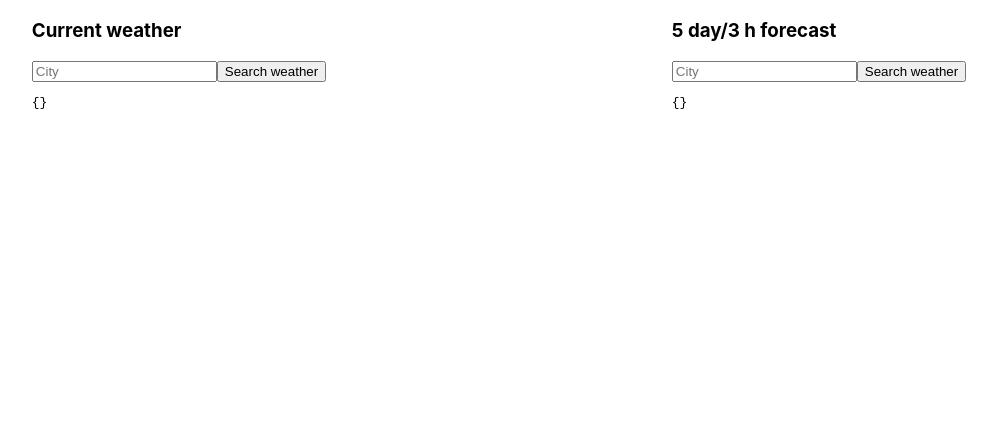
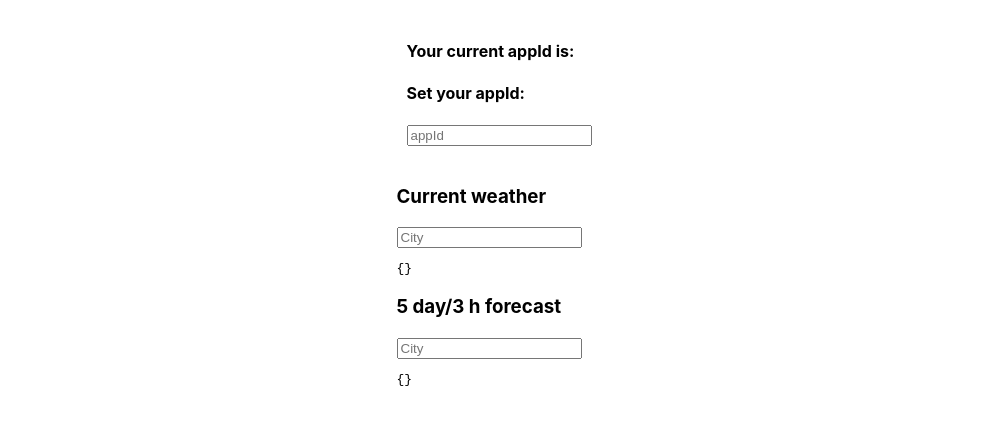
Before and after one commit to terreta-dev/tramuntana, a React (Create React App) app: page / in a window 1280 px wide. Shown: the top 424 px of the page, without its empty margins (141-1138 px from the left). Built offline with nearby package versions, Linux system fonts and the light colour scheme.

Commit message:
feat(global-state): create appcontext and components

```diff
--- a/src/api/clients/base.ts
+++ b/src/api/clients/base.ts
@@ -13,9 +13,6 @@ export const get = <T = any>(
   url: string,
   config?: AxiosRequestConfig
 ): Promise<T> => {
-  if (config) {
-    config.params['appId'] = process.env.REACT_APP_OPENWEATHER_KEY;
-  }
   return axiosInstance
     .get(url, config)
     .then((response: AxiosResponse<T>) => response.data)
--- a/src/api/interfaces/search-parameters.ts
+++ b/src/api/interfaces/search-parameters.ts
@@ -4,4 +4,5 @@ export interface SearchParameters {
   lat?: number;
   lon?: number;
   zip?: string;
+  appId: string;
 }
--- a/src/components/app/App.tsx
+++ b/src/components/app/App.tsx
@@ -1,56 +1,17 @@
-import React, { useState, useEffect, FormEvent } from 'react';
+import React from 'react';
 import './App.css';
-import { getCurrentWeather } from '../../api/clients/current-weather';
-import { CurrentWeather } from '../../api/interfaces/current-weather';
-import { getFiveDayForecast } from '../../api/clients/five-day-forecast';
-import { FiveDayForecast } from '../../api/interfaces/five-day-forecast';
+
+import { AppContextProvider } from '../../contexts/appContext';
+import { Home } from '../../components/home/home';
 
 const App: React.FC = () => {
-  const [cityName, setCityName] = useState('');
-  const [weather, setWeather] = useState({} as CurrentWeather);
-  const [cityNameForecast, setCityNameForecast] = useState('');
-  const [forecast, setForecast] = useState({} as FiveDayForecast);
-
-  useEffect(() => {
-    if (cityName.length > 3) {
-      getCurrentWeather({ q: cityName })
-        .then(setWeather);
-    }
-  }, [cityName]);
-
-  useEffect(() => {
-    if (cityNameForecast.length > 3) {
-      getFiveDayForecast({ q: cityNameForecast })
-        .then(setForecast);
-    }
-  }, [cityNameForecast]);
-
   return (
-    <div className="App">
-      <div>
-        <h3>Current weather</h3>
-        <input type="text"
-               placeholder="City"
-               name="city-name"
-               value={cityName}
-               onChange={ (e: FormEvent<HTMLInputElement>) => setCityName(e.currentTarget.value) }
-        />
-        <button>Search weather</button>
-        <div><pre>{ JSON.stringify(weather, null, 2) }</pre></div>
+    <AppContextProvider>
+      <div className="App">
+        <Home />
       </div>
-      <div>
-        <h3>5 day/3 h forecast</h3>
-        <input type="text"
-               placeholder="City"
-               name="city-name"
-               value={cityNameForecast}
-               onChange={ (e: FormEvent<HTMLInputElement>) => setCityNameForecast(e.currentTarget.value)}
-        />
-        <button>Search weather</button>
-        <div><pre>{ JSON.stringify(forecast, null, 2) }</pre></div>
-      </div>
-    </div>
+    </AppContextProvider>
   );
-}
+};
 
 export default App;
--- /dev/null
+++ b/src/components/currentWeather/currentWeather.tsx
@@ -0,0 +1,35 @@
+import React, { useState, FormEvent, useEffect } from 'react';
+
+import { getCurrentWeather } from '../../api/clients/current-weather';
+import { CurrentWeather } from '../../api/interfaces/current-weather';
+import { useAppState } from '../../contexts/appContext';
+
+export const CurrentWeatherComponent: React.FC = () => {
+  const [cityName, setCityName] = useState('');
+  const [weather, setWeather] = useState({} as CurrentWeather);
+  const { appId } = useAppState();
+
+  useEffect(() => {
+    if (cityName.length > 3) {
+      getCurrentWeather({ q: cityName, appId }).then(setWeather);
+    }
+  }, [appId, cityName]);
+
+  return (
+    <div>
+      <h3>Current weather</h3>
+      <input
+        type="text"
+        placeholder="City"
+        name="city-name"
+        value={cityName}
+        onChange={(e: FormEvent<HTMLInputElement>) =>
+          setCityName(e.currentTarget.value)
+        }
+      />
+      <div>
+        <pre>{JSON.stringify(weather, null, 2)}</pre>
+      </div>
+    </div>
+  );
+};
--- /dev/null
+++ b/src/components/forecastWeather/forecastWeather.tsx
@@ -0,0 +1,34 @@
+import React, { useState, useEffect, FormEvent } from 'react';
+import { getFiveDayForecast } from '../../api/clients/five-day-forecast';
+import { FiveDayForecast } from '../../api/interfaces/five-day-forecast';
+import { useAppState } from '../../contexts/appContext';
+
+export const ForecastWeathercomponent: React.FC = () => {
+  const [cityNameForecast, setCityNameForecast] = useState('');
+  const [forecast, setForecast] = useState({} as FiveDayForecast);
+  const { appId } = useAppState();
+
+  useEffect(() => {
+    if (cityNameForecast.length > 3) {
+      getFiveDayForecast({ q: cityNameForecast, appId }).then(setForecast);
+    }
+  }, [appId, cityNameForecast]);
+
+  return (
+    <div>
+      <h3>5 day/3 h forecast</h3>
+      <input
+        type="text"
+        placeholder="City"
+        name="city-name"
+        value={cityNameForecast}
+        onChange={(e: FormEvent<HTMLInputElement>) =>
+          setCityNameForecast(e.currentTarget.value)
+        }
+      />
+      <div>
+        <pre>{JSON.stringify(forecast, null, 2)}</pre>
+      </div>
+    </div>
+  );
+};
--- /dev/null
+++ b/src/components/header/header.css
@@ -0,0 +1,6 @@
+/* Style the header with a grey background and some padding */
+.header {
+  overflow: hidden;
+  background-color: #ffffff;
+  padding: 20px 10px;
+}
--- /dev/null
+++ b/src/components/header/header.tsx
@@ -0,0 +1,24 @@
+import React, { FormEvent } from 'react';
+import { useAppState, useAppDispatch } from '../../contexts/appContext';
+import './header.css';
+
+export const Header: React.FC = () => {
+  const { appId } = useAppState();
+  const dispatch = useAppDispatch();
+
+  return (
+    <div className="header width-full">
+      <h4>Your current appId is: {appId}</h4>
+      <h4>Set your appId:</h4>
+      <input
+        type="text"
+        placeholder="appId"
+        name="appId-name"
+        value={appId}
+        onChange={(e: FormEvent<HTMLInputElement>) =>
+          dispatch({ type: 'setAppId', appId: e.currentTarget.value })
+        }
+      />
+    </div>
+  );
+};
--- /dev/null
+++ b/src/components/home/home.css
@@ -0,0 +1,4 @@
+.Home {
+  width: 100%;
+  display: inline-block;
+}
--- /dev/null
+++ b/src/components/home/home.tsx
@@ -0,0 +1,15 @@
+import React from 'react';
+
+import { Header } from '../header/header';
+import { CurrentWeatherComponent } from '../currentWeather/currentWeather';
+import { ForecastWeathercomponent } from '../forecastWeather/forecastWeather';
+
+export const Home: React.FC = () => {
+  return (
+    <div className="Home">
+      <Header />
+      <CurrentWeatherComponent />
+      <ForecastWeathercomponent />
+    </div>
+  );
+};
--- /dev/null
+++ b/src/contexts/appContext.tsx
@@ -0,0 +1,50 @@
+import * as React from 'react';
+
+type Action = { type: 'setAppId'; appId: string };
+type Dispatch = (action: Action) => void;
+type State = { appId: string };
+type AppProviderProps = { children: React.ReactNode };
+
+const AppStateContext = React.createContext<State | undefined>(undefined);
+const AppDispatchContext = React.createContext<Dispatch | undefined>(undefined);
+
+function appContextReducer(state: State, action: Action) {
+  switch (action.type) {
+    case 'setAppId': {
+      return { appId: action.appId };
+    }
+
+    default: {
+      throw new Error(`Unhandled action: ${action}`);
+    }
+  }
+}
+
+function AppContextProvider({ children }: AppProviderProps) {
+  const [state, dispatch] = React.useReducer(appContextReducer, { appId: '' });
+  return (
+    <AppStateContext.Provider value={state}>
+      <AppDispatchContext.Provider value={dispatch}>
+        {children}
+      </AppDispatchContext.Provider>
+    </AppStateContext.Provider>
+  );
+}
+
+function useAppState() {
+  const context = React.useContext(AppStateContext);
+  if (context === undefined) {
+    throw new Error('useState must be used within a AppContextProvider');
+  }
+  return context;
+}
+
+function useAppDispatch() {
+  const context = React.useContext(AppDispatchContext);
+  if (context === undefined) {
+    throw new Error('useDispatch must be used within a AppContextProvider');
+  }
+  return context;
+}
+
+export { AppContextProvider, useAppState, useAppDispatch };
```
Also changed, not shown: 1 other file (tests, documents, lock files or other folders).
